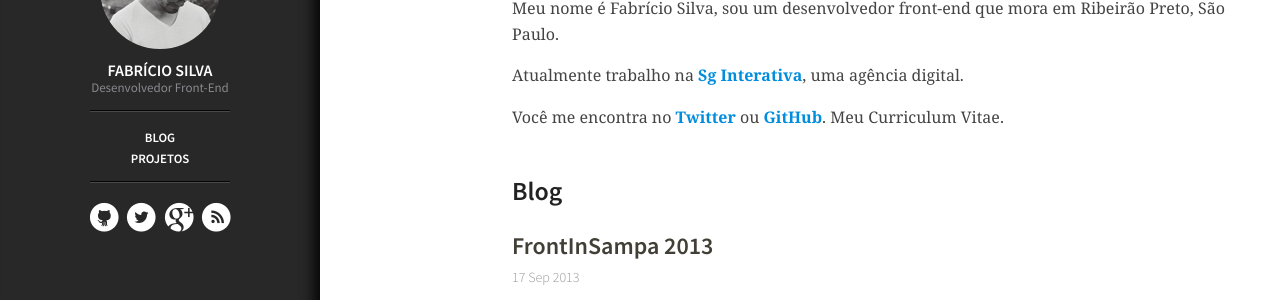
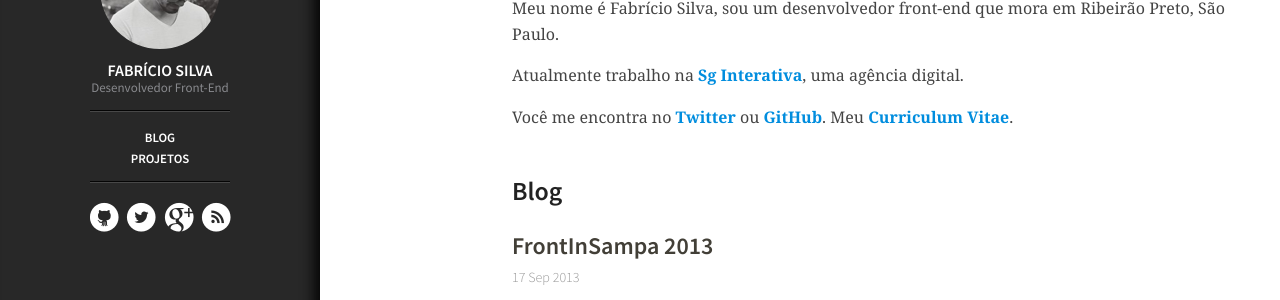
Before and after one commit to fabriciofmsilva/fabriciofmsilva.github.io, a Jekyll site: the page built from index.html, in a window 1280 px wide. Shown: the part 191-491 px from the top of the page. Built offline with Jekyll 4.4.1, drawn with Linux system fonts in a browser that asks for light colours; nearby versions of some CDN libraries; some of the changed lines change nothing that is shown.

Commit message:
Edit Home

```diff
--- a/index.html
+++ b/index.html
@@ -11,7 +11,7 @@ metatitle: Fabrício Silva - Desenvolvedor Front-End, HTML, CSS e JavaScript
   <p itemscope itemtype="http://schema.org/Person">Olá!<br><br>
   Meu nome é <span itemprop="name">Fabrício Silva</span>, sou um <span itemprop="jobTitle">desenvolvedor front-end</span> que mora em <span itemprop="address" itemscope itemtype="http://schema.org/PostalAddress"><span itemprop="addressLocality">Ribeirão Preto</span>, <span itemprop="addressRegion">São Paulo</span></span>.</p>
   <p>Atualmente trabalho na <a href="http://www.sgec.com.br/" itemprop="worksFor">Sg Interativa</a>, uma agência digital.</p>
-  <p>Você me encontra no <a href="http://twitter.com/fabriciofmsilva">Twitter</a> ou <a href="http://github.com/fabriciofmsilva">GitHub</a>. Meu <a href="/resume"></a>Curriculum Vitae</a>.</p>
+  <p>Você me encontra no <a href="http://twitter.com/fabriciofmsilva">Twitter</a> ou <a href="http://github.com/fabriciofmsilva">GitHub</a>. Meu <a href="/resume">Curriculum Vitae</a>.</p>
   <h2>Blog</h2>
   <ul class="article-list">
     {% for post in site.posts %}
```
